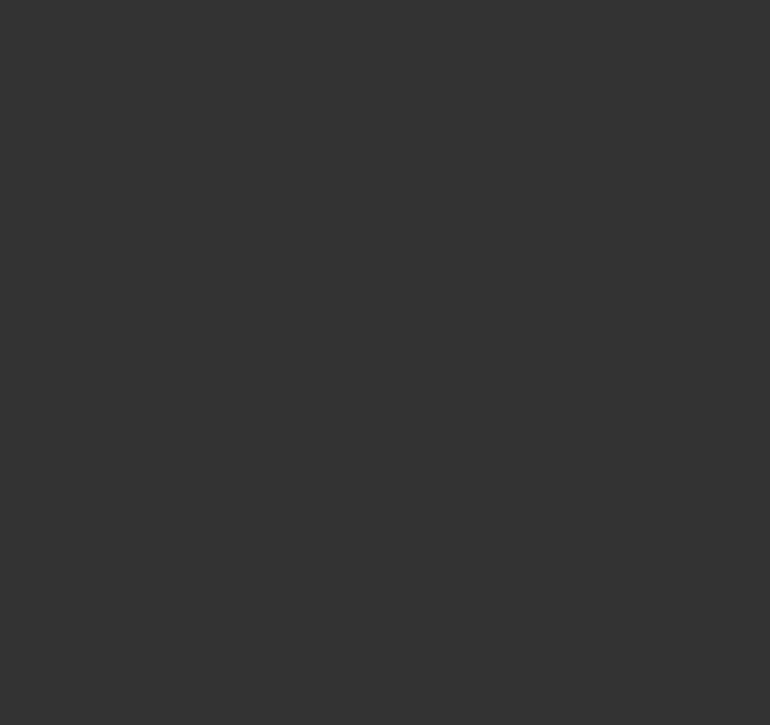
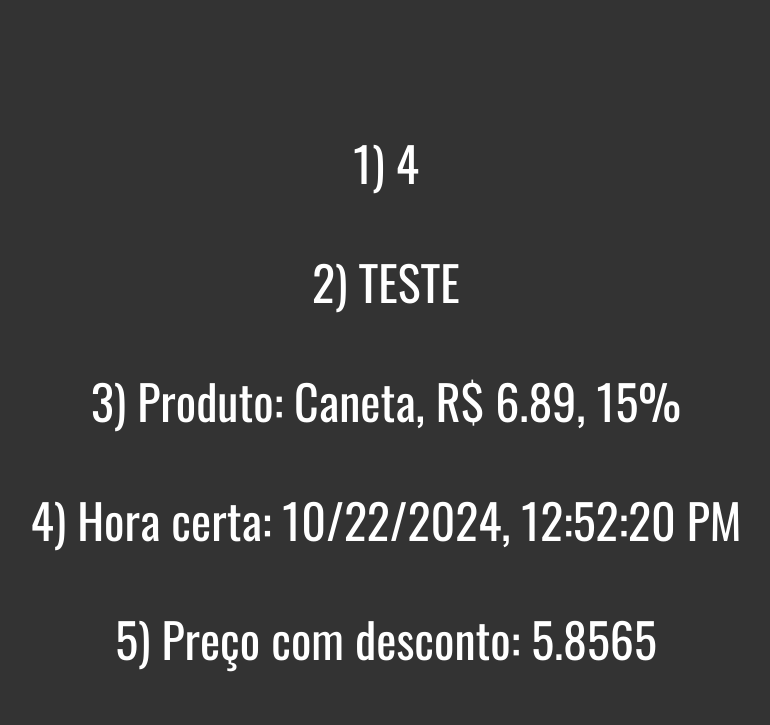
Before and after one commit to Paulo-Sts/Vue, a website: page exercicios/exercicios/basico.html in a window 1280 px wide. Shown: the whole page, without its empty margins (254-1024 px from the left). Drawn offline with Linux system fonts and the light colour scheme.

Commit message:
iniciando vue

```diff
--- a/exercicios/exercicios/basico.html
+++ b/exercicios/exercicios/basico.html
@@ -7,9 +7,32 @@
     <script src="/js/vue.min.js"></script>
 </head>
 <body class="exercicio">
-
+    <div id="app">
+        <p>1) {{ 2 + 2 }}</p>
+        <p>2) {{ "teste".toUpperCase() }}</p>
+        <p>3) Produto: {{ nome }}, R$ {{ preco }}, {{ desconto * 100 }}%</p>
+        <p>4) Hora certa: {{ horaCerta() }}</p>
+        <p>5) Preço com desconto: {{ precoComDesconto }}</p>
+    </div>
     <script>
-        // ...
+        new Vue({
+            el: "#app",
+            data: {
+                nome: 'Caneta',
+                preco: 6.89,
+                desconto: 0.15
+            },
+            methods: {
+                horaCerta() {
+                    return new Date().toLocaleString()
+                }
+            },
+            computed: {
+                precoComDesconto() {
+                    return this.preco * (1 - this.desconto)
+                }
+            }
+        })
     </script>
 </body>
 </html>
```
Also changed, not shown: 1 other file.
